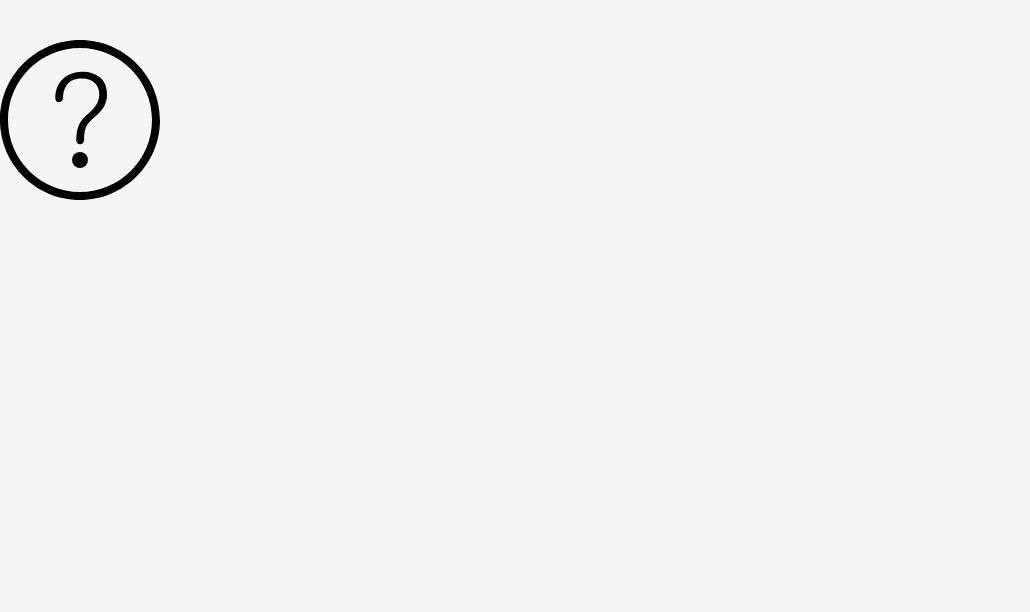
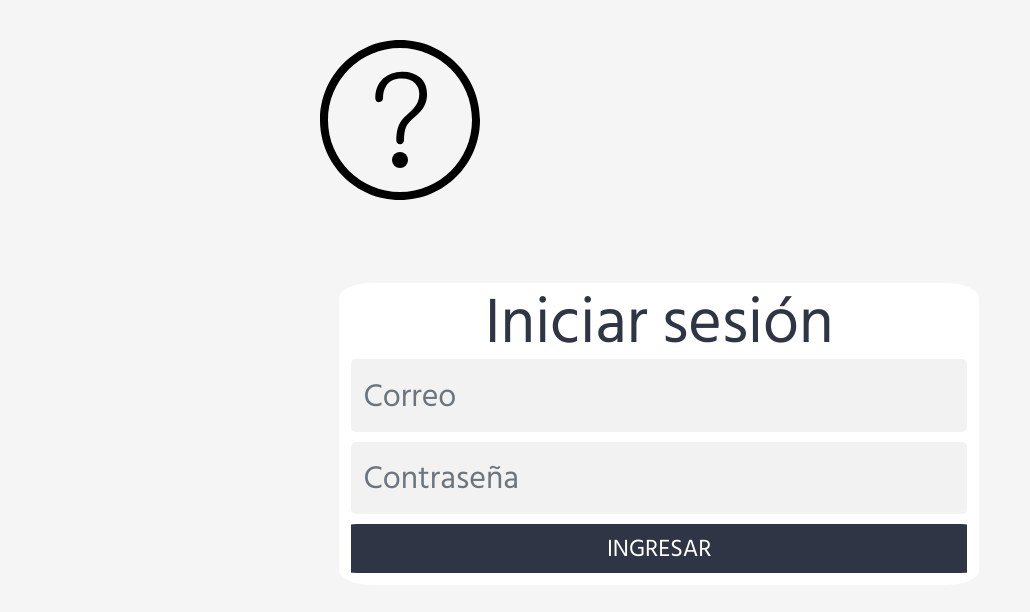
Before and after one commit to mayra-Sanchez/DesarrolloDeSoftware1, a React (Create React App) app: page /signin in a window 1280 px wide. Shown: the top 612 px of the page, without its empty margins (0-1030 px from the left). Built offline with nearby package versions, Linux system fonts and the light colour scheme.

Commit message:
ventana iniciar sesion sin ayuda

```diff
--- a/package.json
+++ b/package.json
@@ -6,11 +6,13 @@
     "@testing-library/jest-dom": "^5.16.5",
     "@testing-library/react": "^13.4.0",
     "@testing-library/user-event": "^13.5.0",
+    "formik": "^2.2.9",
     "react": "^18.2.0",
     "react-dom": "^18.2.0",
     "react-router-dom": "^6.4.4",
     "react-scripts": "5.0.1",
-    "web-vitals": "^2.1.4"
+    "web-vitals": "^2.1.4",
+    "yup": "^0.32.11"
   },
   "scripts": {
     "start": "react-scripts start",
--- a/src/hojaestilo/SignIn.css
+++ b/src/hojaestilo/SignIn.css
@@ -4,8 +4,8 @@
   pointer-events: none;
 }
 
-
 body{
+  display: flex;
   align-items: center;
   flex-direction: column;
   justify-content: space-between;
@@ -14,3 +14,67 @@
   font-weight: 300;
   line-height: 24px;
 }
+
+.login {
+  padding: 3%;
+  margin: auto;
+}
+
+.form {
+  align-self: center;
+  background: #FFFFFF;
+  border-radius: 5%;
+  min-width: 80vmin;
+  max-width: 90vmax;
+  padding: 2%;
+  text-align: center;
+}
+
+.form input {
+  outline: 0;
+  background: #f2f2f2;
+  width: 100%;
+  border: 0;
+  border-radius: 5px;
+  padding: 2%;
+  box-sizing: border-box;
+  font-size: 4vmin;
+}
+
+.form input:focus {
+  background: #dbdbdb;
+}
+
+.form button {
+  text-transform: uppercase;
+  outline: 0;
+  background: #2f3544;
+  width: 100%;
+  border: 0;
+  border-radius: 1%;
+  padding: 2%;
+  color: #FFFFFF;
+  font-size: 3vmin;
+  -webkit-transition: all 0.3 ease;
+  transition: all 0.3 ease;
+  cursor: pointer;
+}
+
+.form button:active {
+  background: #2f3544;
+}
+
+.form span {
+  font-size: 8vmin;
+  color: #2f3544;
+  margin-top: 2vmin;
+  margin-bottom: 3vmin;
+  display: block;
+}
+
+.form p.error {
+  margin: 0 0 10px 10px;
+  text-align: left;
+  font-size: 10px;
+  color: rgb(114, 23, 23);
+}
--- a/src/pages/SignIn.js
+++ b/src/pages/SignIn.js
@@ -1,8 +1,18 @@
 import '../hojaestilo/SignIn.css';
 import logo from '../components/qlog.svg';
 import { Link } from 'react-router-dom';
-import ContentRec from '../components/contentRec'
-//import Forminc from '../forminicioc';
+import { Formik } from "formik";
+import * as Yup from "yup";
+
+// Creating schema
+const schema = Yup.object().shape({
+  email: Yup.string()
+    .required("El correo es requerido")
+    .email("Correo inválido"),
+  password: Yup.string()
+    .required("Una contraseña es requerida")
+    .min(8, "La contraseña debe ser al menos de 8 caracteres")
+});
 
 const SignIn = () => {
     return (
@@ -11,7 +21,67 @@ const SignIn = () => {
           <img src={logo} className="Sign-logo" alt="logo"/>
         </header>
         <div>
-
+          <br/>
+          <>
+      {/* Wrapping form inside formik tag and passing our schema to validationSchema prop */}
+      <Formik
+        validationSchema={schema}
+        initialValues={{ email: "", password: "" }}
+        onSubmit={(values) => {
+          // Alert the input values of the form that we filled
+          alert(JSON.stringify(values));
+        }}
+      >
+        {({
+          values,
+          errors,
+          touched,
+          handleChange,
+          handleBlur,
+          handleSubmit
+        }) => (
+          <div className="login">
+            <div className="form">
+              {/* Passing handleSubmit parameter tohtml form onSubmit property */}
+              <form noValidate onSubmit={handleSubmit}>
+                <span>Iniciar sesión</span>
+                {/* Our input html with passing formik parameters like handleChange, values, handleBlur to input properties */}
+                <input
+                  type="email"
+                  name="email"
+                  onChange={handleChange}
+                  onBlur={handleBlur}
+                  value={values.email}
+                  placeholder="Correo"
+                  className="form-control inp_text"
+                  id="email"
+                />
+                {/* If validation is not passed show errors */}
+                <p className="error">
+                  {errors.email && touched.email && errors.email}
+                </p>
+                {/* Our input html with passing formik parameters like handleChange, values, handleBlur to input properties */}
+                <input
+                  type="password"
+                  name="password"
+                  onChange={handleChange}
+                  onBlur={handleBlur}
+                  value={values.password}
+                  placeholder="Contraseña"
+                  className="form-control"
+                />
+                {/* If validation is not passed show errors */}
+                <p className="error">
+                  {errors.password && touched.password && errors.password}
+                </p>
+                {/* Click on submit button to submit the form */}
+                <button type="submit">Ingresar</button>
+              </form>
+            </div>
+          </div>
+        )}
+      </Formik>
+    </>
         </div>
       </div>
     );
```
Also changed, not shown: src/components/signinform..js (added), 1 other file (tests, documents, lock files or other folders). Lines whose indentation alone changed are shown as unchanged.
